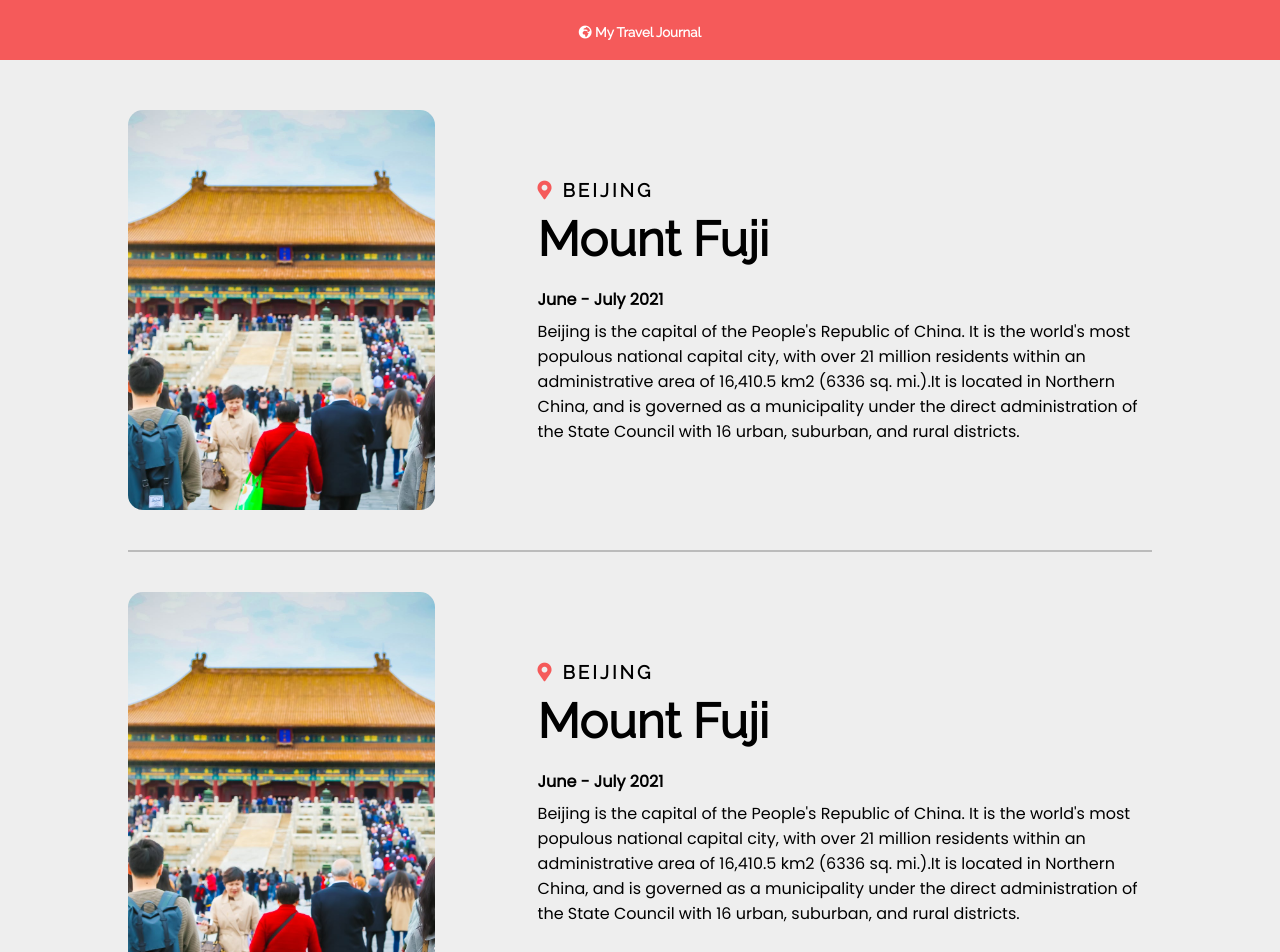
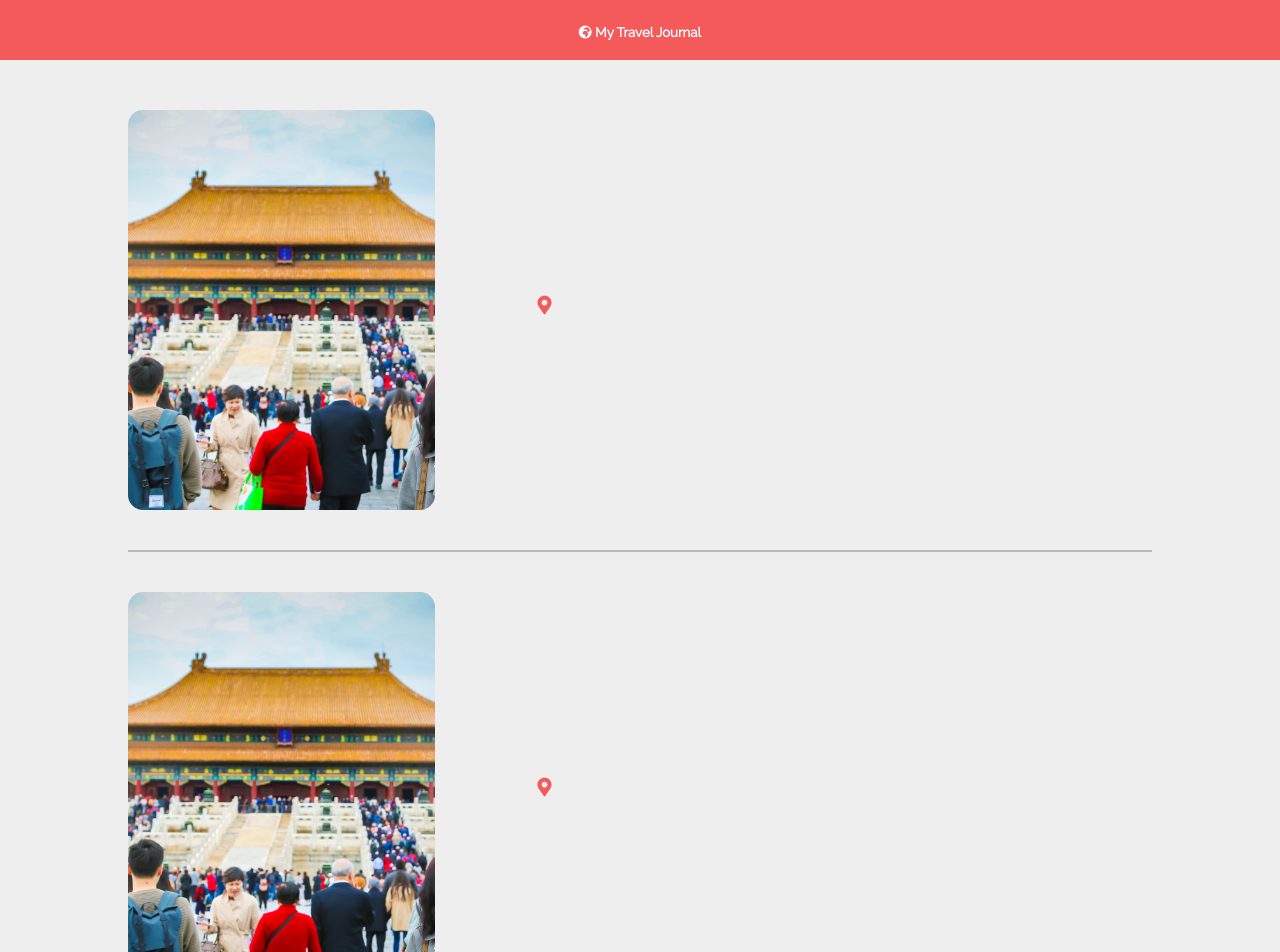
Before and after one commit to KramStyles/react-airbnb, a React (Create React App) app: page / in a window 1280 px wide. Shown: the top 952 px of the page. Built offline with nearby package versions, Linux system fonts and the light colour scheme.

Commit message:
added component.js

```diff
--- a/src/Components/Journal/Body.js
+++ b/src/Components/Journal/Body.js
@@ -1,30 +1,17 @@
 import React from "react";
+
+import Components from './Components'
+import Data from "./Data";
+
 function Body(){
+    const articles = Data.map(item =>{
+        return (
+            <Components key={item.id} item={item}/>
+        )
+    })
     return(
         <section>
-            <div className="journey">
-                <div className="img beijing"/>
-                <div className="content">
-                    <article>
-                        <h3><i className="fa fa-map-marker-alt"/> Beijing</h3>
-                        <h1>Mount Fuji</h1>
-                        <b>June - July 2021</b>
-                        <p>Beijing is the capital of the People's Republic of China. It is the world's most populous national capital city, with over 21 million residents within an administrative area of 16,410.5 km2 (6336 sq. mi.).It is located in Northern China, and is governed as a municipality under the direct administration of the State Council with 16 urban, suburban, and rural districts.</p>
-                    </article>
-                </div>
-            </div>
-
-            <div className="journey">
-                <div className="img beijing"/>
-                <div className="content">
-                    <article>
-                        <h3><i className="fa fa-map-marker-alt"/> Beijing</h3>
-                        <h1>Mount Fuji</h1>
-                        <b>June - July 2021</b>
-                        <p>Beijing is the capital of the People's Republic of China. It is the world's most populous national capital city, with over 21 million residents within an administrative area of 16,410.5 km2 (6336 sq. mi.).It is located in Northern China, and is governed as a municipality under the direct administration of the State Council with 16 urban, suburban, and rural districts.</p>
-                    </article>
-                </div>
-            </div>
+            {articles}
         </section>
     )
 }
--- /dev/null
+++ b/src/Components/Journal/Components.js
@@ -0,0 +1,18 @@
+import React from "react";
+
+
+export default function Article(props){
+    return(
+        <div className="journey">
+            <div className="img beijing"/>
+            <div className="content">
+                <article>
+                    <h3><i className="fa fa-map-marker-alt"/> {props.country}</h3>
+                    <h1>{props.place}</h1>
+                    <b>{props.time_period}</b>
+                    <p>{props.description}</p>
+                </article>
+            </div>
+        </div>
+    )
+}
```
Also changed, not shown: src/Components/Journal/Data.js (renamed from src/Components/Data.js).
